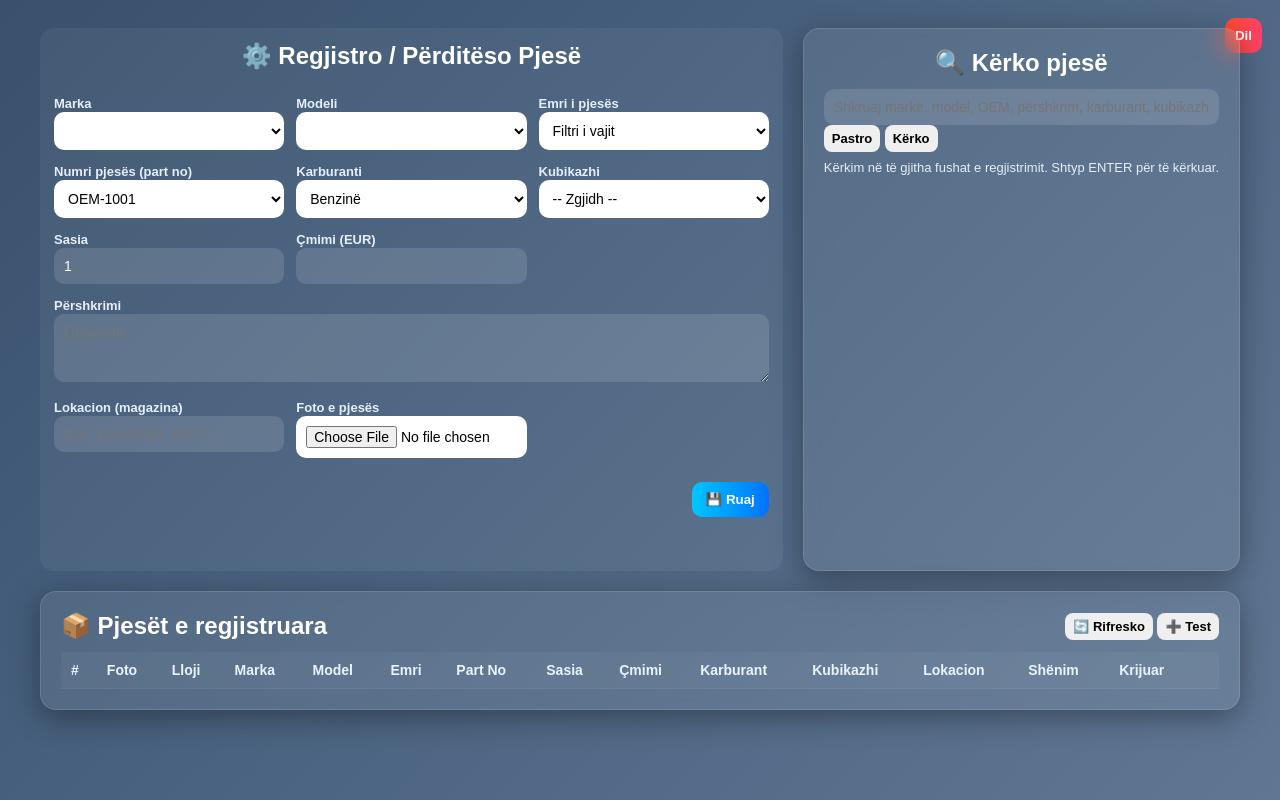
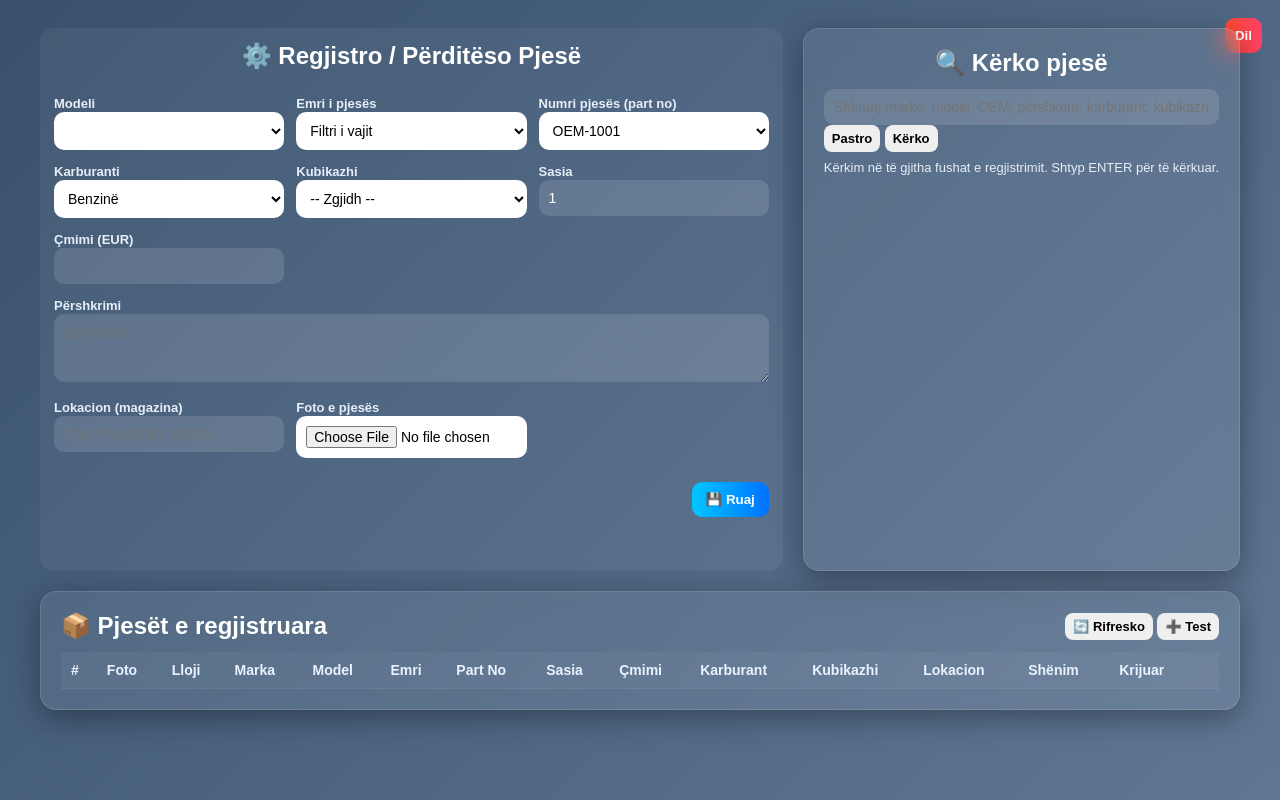
Before and after one commit to albnorshehu-hue/Servis32, a website: page dashboard.html in a window 1280 px wide. Drawn offline with Linux system fonts and the light colour scheme; sample sign-in values are in the browser's storage.

Commit message:
Update dashboard.html

```diff
--- a/dashboard.html
+++ b/dashboard.html
@@ -59,10 +59,7 @@ tr:hover{background:rgba(255,255,255,0.03)}
       <h2>⚙️ Regjistro / Përditëso Pjesë</h2>
       <div class="grid">
 
-        <div>
-          <label>Marka</label>
-          <select id="brand"></select>
-        </div>
+
         <div>
           <label>Modeli</label>
           <select id="model"></select>
```
